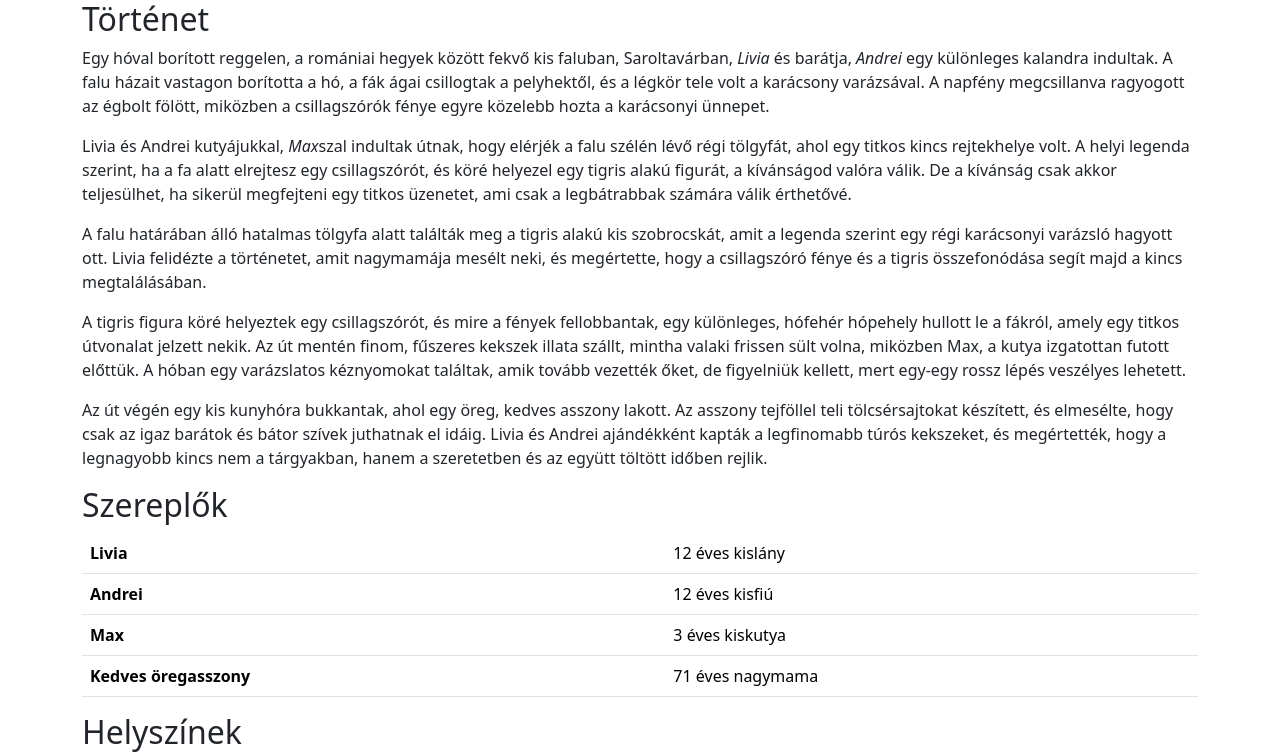
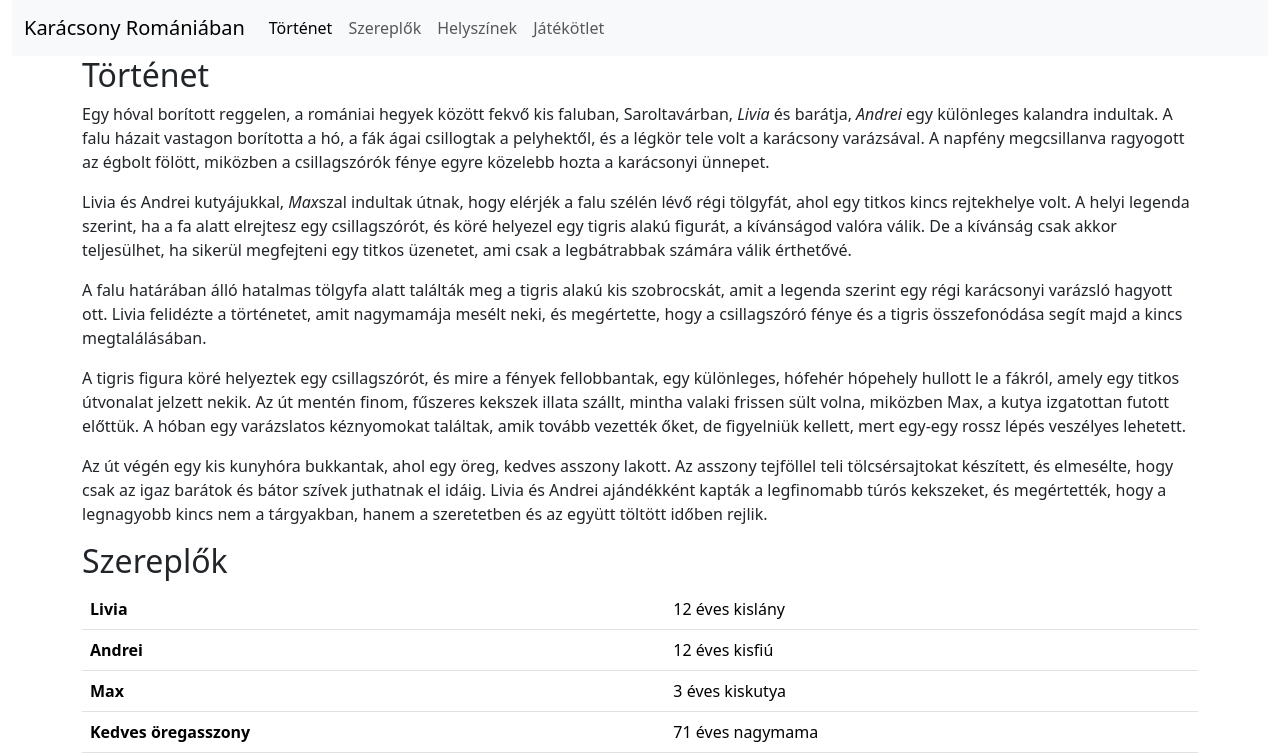
Before and after one commit to oroszricsi/Karacsony-Romaniaban, a plain HTML site: page website/index.html in a window 1280 px wide. Shown: the top 756 px of the page. Drawn offline with nearby package versions, Linux system fonts and the light colour scheme.

Commit message:
add navbar

```diff
--- a/website/index.html
+++ b/website/index.html
@@ -10,7 +10,30 @@
 <body>
     <header class="container-fluid">
 
-        <!--navbart nemhinném h nekem kellene de, legyen, és az id-ra mutassanak ~Mia-->
+        <nav class="navbar navbar-expand-lg bg-body-tertiary">
+            <div class="container-fluid">
+              <a class="navbar-brand" href="#">Karácsony Romániában</a>
+              <button class="navbar-toggler" type="button" data-bs-toggle="collapse" data-bs-target="#navbarNav" aria-controls="navbarNav" aria-expanded="false" aria-label="Toggle navigation">
+                <span class="navbar-toggler-icon"></span>
+              </button>
+              <div class="collapse navbar-collapse" id="navbarNav">
+                <ul class="navbar-nav">
+                  <li class="nav-item">
+                    <a class="nav-link active" aria-current="page" href="#tortenet">Történet</a>
+                  </li>
+                  <li class="nav-item">
+                    <a class="nav-link" href="#szereplok">Szereplők</a>
+                  </li>
+                  <li class="nav-item">
+                    <a class="nav-link" href="#helyszinek">Helyszínek</a>
+                  </li>
+                  <li class="nav-item">
+                    <a class="nav-link" href="#jatekotlet">Játékötlet</a>
+                  </li>
+                </ul>
+              </div>
+            </div>
+          </nav>
 
     </header>
 
@@ -80,7 +103,6 @@
     </main>
 
     <footer class="container-fluid">
-        <!--boostrap footer legyen majd, mindenkinek legyen beleírva a neve-->
 
     </footer>
     <script src="https://cdn.jsdelivr.net/npm/bootstrap@5.3.3/dist/js/bootstrap.bundle.min.js" integrity="sha384-YvpcrYf0tY3lHB60NNkmXc5s9fDVZLESaAA55NDzOxhy9GkcIdslK1eN7N6jIeHz" crossorigin="anonymous"></script>
```
